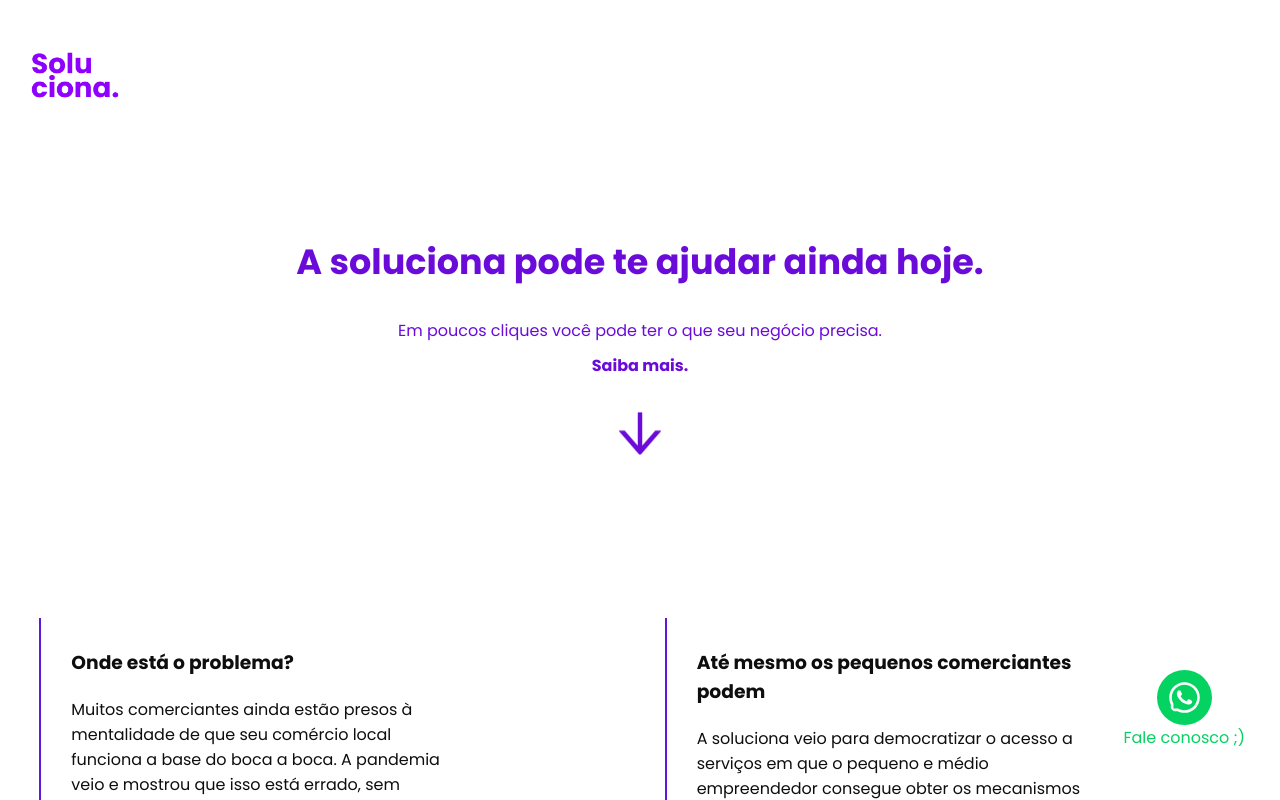
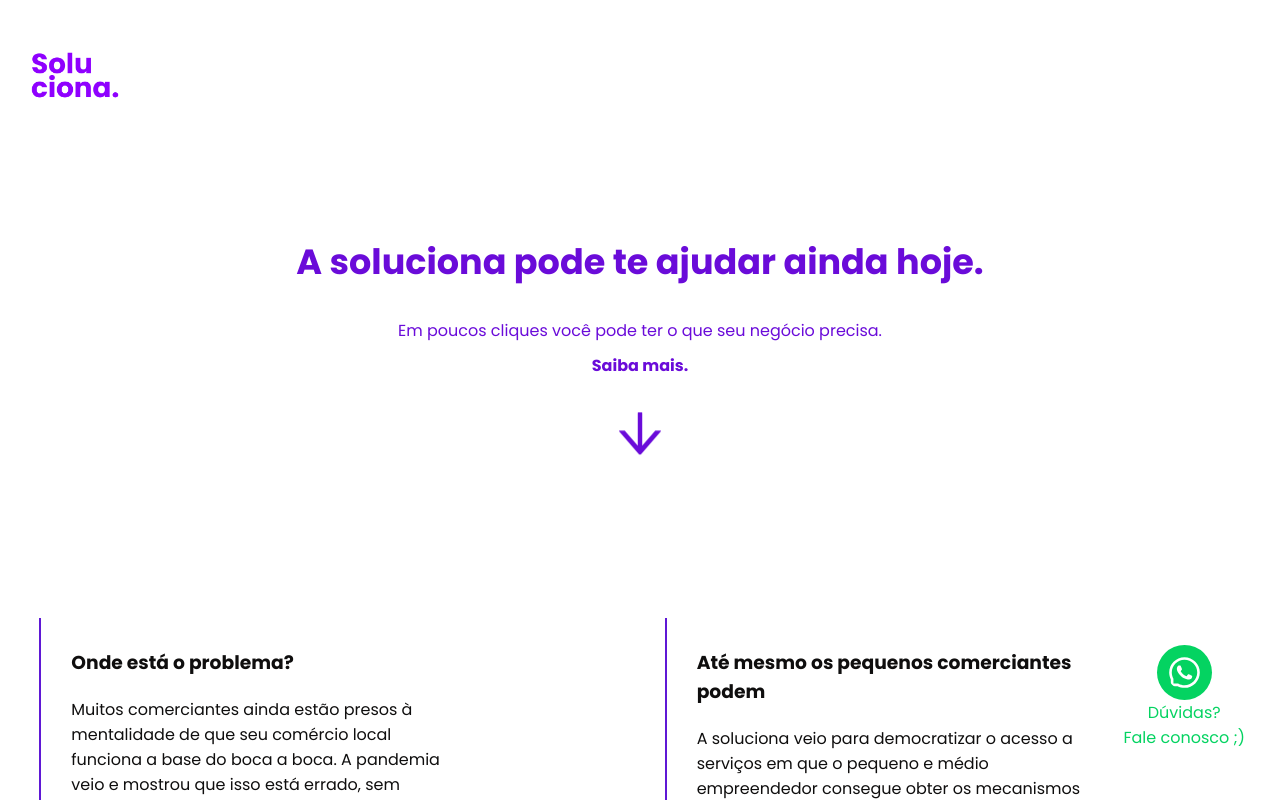
Before and after one commit to theJoseNeto/Soluciona-website, a React (Create React App) app: page / in a window 1280 px wide. Shown: the top 800 px of the page. Built offline with nearby package versions, Linux system fonts and the light colour scheme.

Commit message:
link updated

```diff
--- a/src/components/header/index.jsx
+++ b/src/components/header/index.jsx
@@ -10,9 +10,9 @@ export default function Header(){
         <header>
             <img className="logo-soluc" src={logovazada} alt="soluciona"/>
 
-            <a  className="contact-button" href="https://wa.me/5581983084339/">
+            <a  className="contact-button" href="https://api.whatsapp.com/send/?phone=5581983084339&text=Ol%C3%A1%2C+acabei+de+acessar+o+site+e+gostaria+de+entender+mais+sobre+a+soluciona+e+o+servi%C3%A7o+oferecido.+Poderia+me+explicar+um+pouco+mais%3F&app_absent=0">
                 <AiOutlineWhatsApp className="wpp-button"></AiOutlineWhatsApp>
-                <p>Fale conosco ;)</p>
+                <p>Dúvidas? <br/> Fale conosco ;)</p>
             </a>
 
         </header>
--- a/src/pages/home/homepage.jsx
+++ b/src/pages/home/homepage.jsx
@@ -47,7 +47,7 @@ export default function Home() {
                     <div className="container-plan-images-row-02">
                         <div className="col-02 container-child-plan-images">
                             <img src={pgtoUnique} alt="services" />
-                            <a href="https://bit.ly/agregadorDeLink-soluciona" className="default-cta-button">Adquirir plano</a>
+                            <a href="https://api.whatsapp.com/send/?phone=5581983084339&text=Ol%C3%A1%2C+acabei+de+acessar+o+site+e+gostaria+de+entender+mais+sobre+a+soluciona+e+o+servi%C3%A7o+oferecido.+Poderia+me+explicar+um+pouco+mais%3F&app_absent=0" className="default-cta-button">Adquirir plano</a>
                         </div>
                     </div>
                 </section>
```
